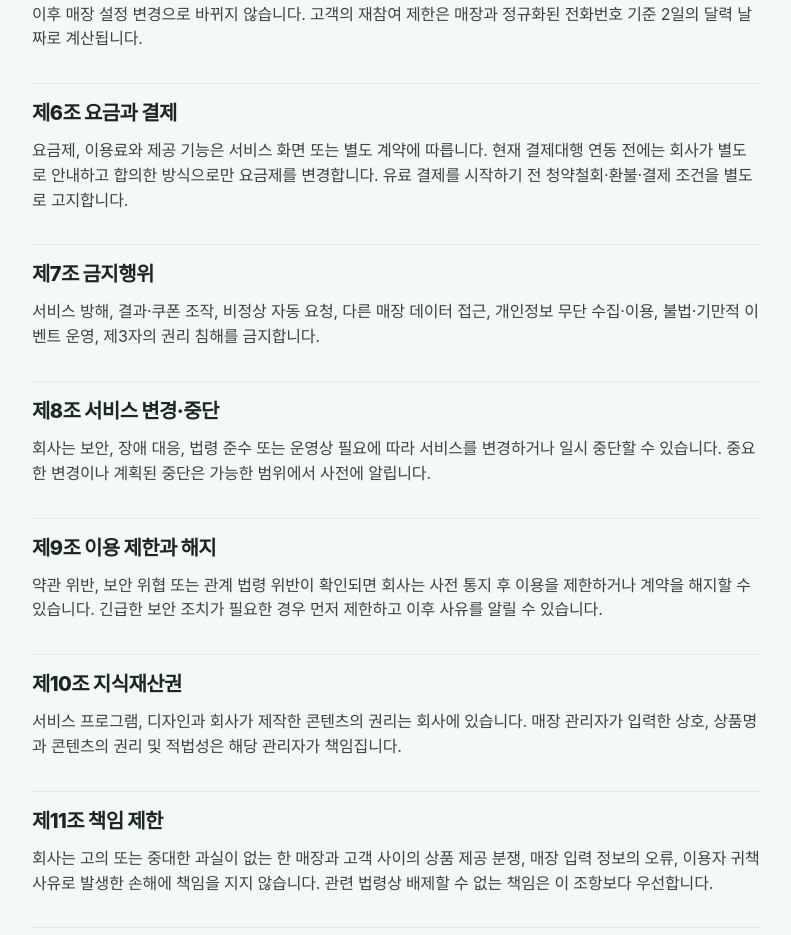
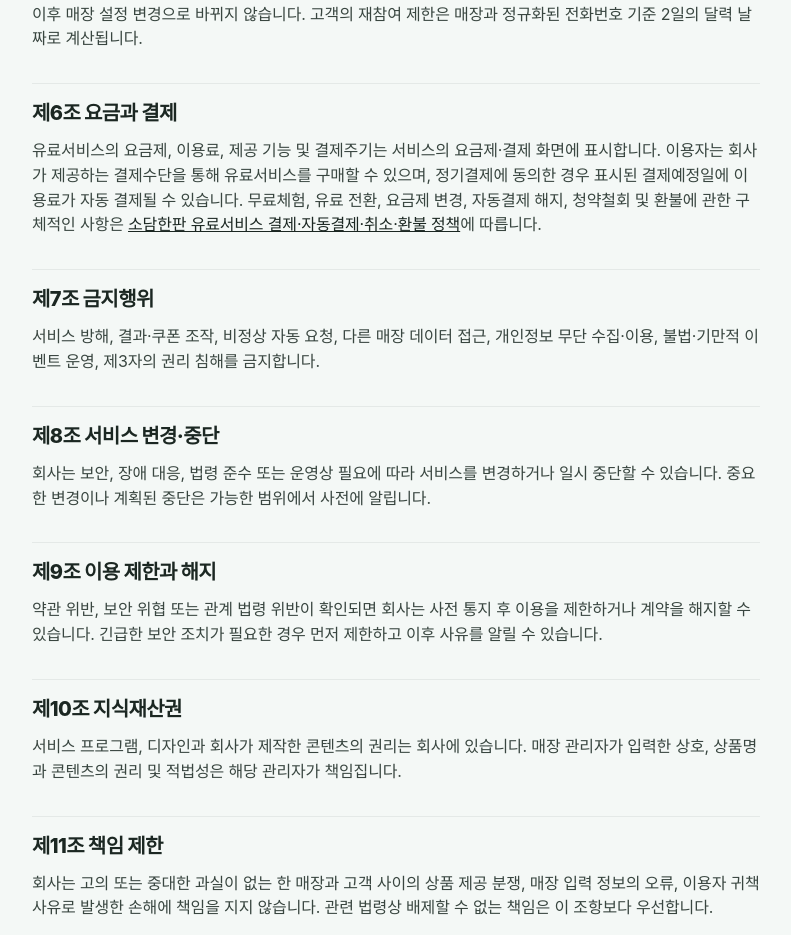
Before and after one commit to Eehoyoung/yut-review, a Next.js app in the folder frontend/: page /legal/terms in a window 1280 px wide. Shown: the part 820-1755 px from the top of the page, without its empty margins (244-1035 px from the left). Built offline with nearby package versions, Linux system fonts and the light colour scheme; a web font is replaced by a local one.

Commit message:
feat(legal): align terms with live subscription billing

```diff
--- a/frontend/src/app/legal/terms/page.tsx
+++ b/frontend/src/app/legal/terms/page.tsx
@@ -1,4 +1,5 @@
 import type { Metadata } from "next";
+import Link from "next/link";
 import { legalOperator, TERMS_VERSION } from "@/lib/legal";
 
 export const metadata: Metadata = { title: "이용약관 | 소담한판" };
@@ -13,7 +14,7 @@ export default function TermsPage() {
       <section><h2>제3조 계정과 가입</h2><p>매장 관리자는 정확한 대표자·연락처·이메일·매장·사업자 정보를 제공해야 하며 계정과 직원 PIN을 안전하게 관리해야 합니다. 타인의 정보 사용, 계정 공유로 인한 무단 접근 및 부정 이용을 금지합니다.</p></section>
       <section><h2>제4조 매장 관리자의 책임</h2><p>매장 관리자는 상품명, 사용 조건, 쿠폰 사용 가능 기간과 확률 설정을 고객이 오해하지 않도록 정확히 관리하고 약속한 상품을 제공해야 합니다. 직원 PIN은 쿠폰 사용 처리에만 사용하며, 리뷰 작성 여부를 확인하거나 긍정적인 리뷰를 요구해서는 안 됩니다.</p></section>
       <section><h2>제5조 게임과 쿠폰</h2><p>게임 결과는 회사 서버가 보안 난수와 매장 설정값을 사용해 결정합니다. 이미 발급된 쿠폰의 상품과 사용 조건은 이후 매장 설정 변경으로 바뀌지 않습니다. 고객의 재참여 제한은 매장과 정규화된 전화번호 기준 2일의 달력 날짜로 계산됩니다.</p></section>
-      <section><h2>제6조 요금과 결제</h2><p>요금제, 이용료와 제공 기능은 서비스 화면 또는 별도 계약에 따릅니다. 현재 결제대행 연동 전에는 회사가 별도로 안내하고 합의한 방식으로만 요금제를 변경합니다. 유료 결제를 시작하기 전 청약철회·환불·결제 조건을 별도로 고지합니다.</p></section>
+      <section><h2>제6조 요금과 결제</h2><p>유료서비스의 요금제, 이용료, 제공 기능 및 결제주기는 서비스의 요금제·결제 화면에 표시합니다. 이용자는 회사가 제공하는 결제수단을 통해 유료서비스를 구매할 수 있으며, 정기결제에 동의한 경우 표시된 결제예정일에 이용료가 자동 결제될 수 있습니다. 무료체험, 유료 전환, 요금제 변경, 자동결제 해지, 청약철회 및 환불에 관한 구체적인 사항은 <Link href="/legal/billing-refund">소담한판 유료서비스 결제·자동결제·취소·환불 정책</Link>에 따릅니다.</p></section>
       <section><h2>제7조 금지행위</h2><p>서비스 방해, 결과·쿠폰 조작, 비정상 자동 요청, 다른 매장 데이터 접근, 개인정보 무단 수집·이용, 불법·기만적 이벤트 운영, 제3자의 권리 침해를 금지합니다.</p></section>
       <section><h2>제8조 서비스 변경·중단</h2><p>회사는 보안, 장애 대응, 법령 준수 또는 운영상 필요에 따라 서비스를 변경하거나 일시 중단할 수 있습니다. 중요한 변경이나 계획된 중단은 가능한 범위에서 사전에 알립니다.</p></section>
       <section><h2>제9조 이용 제한과 해지</h2><p>약관 위반, 보안 위협 또는 관계 법령 위반이 확인되면 회사는 사전 통지 후 이용을 제한하거나 계약을 해지할 수 있습니다. 긴급한 보안 조치가 필요한 경우 먼저 제한하고 이후 사유를 알릴 수 있습니다.</p></section>
```
